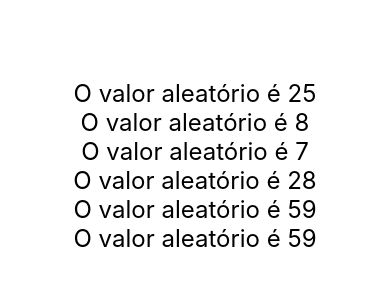
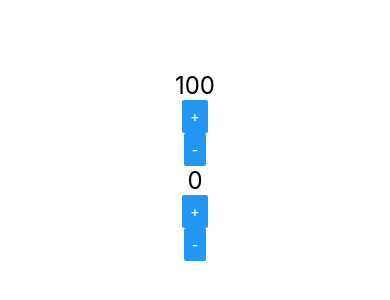
Before and after one commit to GabrielMoyaIFPR/Curso_ReactNative, a React Native app in the folder AwesomeProject/: screen / in a window 390 px wide. Shown: the part 256-556 px from the top of the page. Built offline with nearby package versions, Linux system fonts and the light colour scheme.

Commit message:
Trabalhando com o State

```diff
--- a/AwesomeProject/src/App.js
+++ b/AwesomeProject/src/App.js
@@ -1,6 +1,9 @@
 import React from 'react';
 import { View, StyleSheet } from 'react-native';
-import Aleatorio from './components/Aleatorio';
+import Contador from './components/Contador';
+//import Botao from './components/Botao';
+//import Titulo from './components/Titulo';
+//import Aleatorio from './components/Aleatorio';
 // import Primeiro from './components/Primeiro';
 // import CompPadrao, {Comp1, Comp2} from './components/Multi';
 // import MinMax from './components/MinMax';
@@ -8,15 +11,21 @@
 
 export default () => (
     <View style={style.App}>
+        <Contador inicial={100} passo={13} />
+        <Contador/>
+        {/*
+        <Botao/>
+        <Titulo principal="Cadastro"
+            secundario="Tela de Cadastro" />
         <Aleatorio min={1} max={60}/>
         <Aleatorio min={1} max={60}/>
         <Aleatorio min={1} max={60}/>
         <Aleatorio min={1} max={60}/>
         <Aleatorio min={1} max={60}/>
         <Aleatorio min={1} max={60}/>
-        {/* <MinMax min={3} max={20}/>
-        <MinMax min={20} max={75}/> */}
-        {/* <CompPadrao />
+        <MinMax min={3} max={20}/>
+        <MinMax min={20} max={75}/>
+        <CompPadrao />
         <Comp1 />
         <Comp2 />
         <Primeiro/> */}
--- /dev/null
+++ b/AwesomeProject/src/components/Botao.js
@@ -0,0 +1,29 @@
+import React from "react";
+import { Button } from "react-native";
+
+export default props => {
+
+    function executar() {
+        console.warn("Executar");
+    }
+
+    return (
+        <>
+            <Button
+                title="Executar#01!"
+                onPress={executar}
+            />
+
+            <Button
+                title="Executar#02!"
+                onPress={function(){
+                    console.warn("Executar#02!");
+                }}
+            />
+            <Button
+                title="Executar#03!"
+                onPress={() => console.warn("Executar#03!")}
+            />
+        </>
+    )
+}
--- /dev/null
+++ b/AwesomeProject/src/components/Contador.js
@@ -0,0 +1,20 @@
+import React from "react";
+import { Text,Button } from "react-native";
+import Estilo from "./estilo";
+
+export default ({inicial= 0, passo = 1}) => {
+    const [numero, setNumero] = React.useState(inicial);
+
+    const inc = () => {
+        setNumero(numero + passo);
+    }
+    const dec = () => {
+        setNumero(numero - passo);
+    }
+
+    return(<>
+        <Text style={Estilo.txtG}>{numero}</Text>
+        <Button title="+" onPress={inc}/>
+        <Button title="-" onPress={dec}/>
+    </>)
+}
--- /dev/null
+++ b/AwesomeProject/src/components/Titulo.js
@@ -0,0 +1,10 @@
+import React, {Fragment} from 'react';
+import { Text } from 'react-native';
+import Estilo from './estilo';
+
+export default props => (
+    <Fragment>
+        <Text style={Estilo.txtG}>{props.principal}</Text>
+        <Text>{props.secundario}</Text>
+    </Fragment>
+);
```
